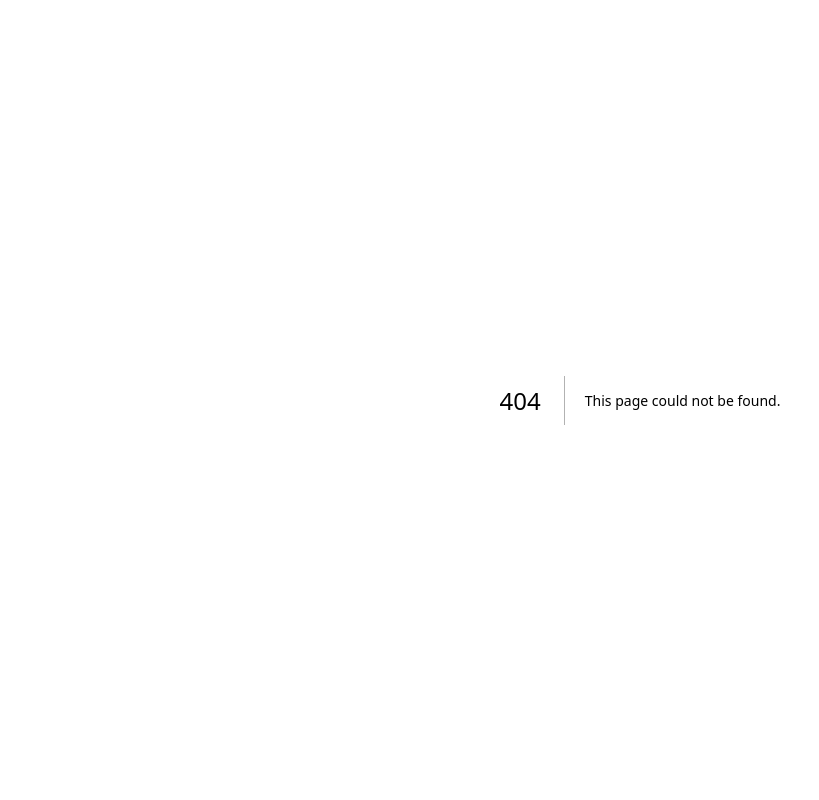
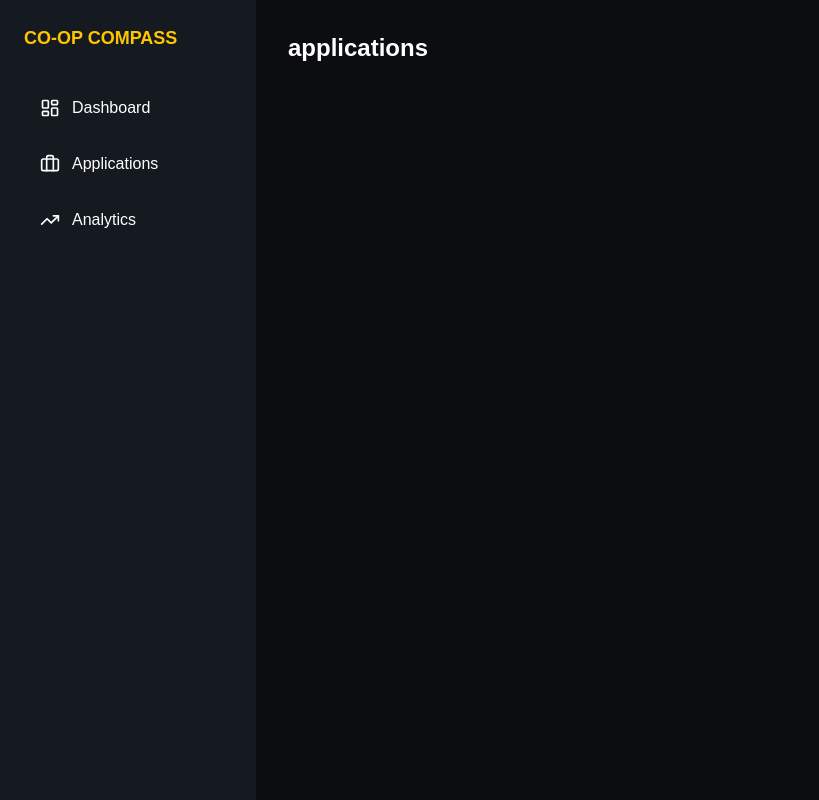
Before and after one commit to gareev-bulat/Co-Op-Compass, a Next.js app: page /applications in a window 1280 px wide. Before the commit this address had no page. Shown: the whole page, without its empty margins (0-819 px from the left). Built offline with nearby package versions, Linux system fonts and the light colour scheme.

Commit message:
feat: dashboard page with the side bar

```diff
--- /dev/null
+++ b/src/app/(dashboard)/analytics/page.tsx
@@ -0,0 +1,3 @@
+export default function AnalyticsPage() {
+  return <h1 className="text-white text-2xl font-bold">analytics</h1>
+}
--- /dev/null
+++ b/src/app/(dashboard)/applications/page.tsx
@@ -0,0 +1,3 @@
+export default function ApplicationsPage() {
+  return <h1 className="text-white text-2xl font-bold">applications</h1>
+}
--- /dev/null
+++ b/src/app/(dashboard)/dashboard/page.tsx
@@ -0,0 +1,3 @@
+export default function DashboardPage() {
+  return <h1 className="text-white text-2xl font-bold">Dashboard</h1>
+}
--- /dev/null
+++ b/src/app/(dashboard)/layout.tsx
@@ -0,0 +1,34 @@
+import { LayoutDashboard, Briefcase, TrendingUp, Settings } from "lucide-react"
+import Link from "next/link"
+
+export default function DashboardLayout({ children }: { children: React.ReactNode }) {
+  return (
+    <div className="flex min-h-screen bg-brand-darker text-white">
+      <aside className="w-64 bg-brand-dark flex flex-col p-6 gap-8">
+
+        <div className="flex items-center gap-3">
+          <span className="text-brand-yellow font-bold text-lg">CO-OP COMPASS</span>
+        </div>
+
+        <nav className="flex flex-col gap-2">
+          <Link href="/dashboard" className="flex items-center gap-3 px-4 py-3 rounded-lg hover:bg-white/10">
+            <LayoutDashboard className="w-5 h-5" />
+            Dashboard
+          </Link>
+          <Link href="/applications" className="flex items-center gap-3 px-4 py-3 rounded-lg hover:bg-white/10">
+            <Briefcase className="w-5 h-5" />
+            Applications
+          </Link>
+          <Link href="/analytics" className="flex items-center gap-3 px-4 py-3 rounded-lg hover:bg-white/10">
+            <TrendingUp className="w-5 h-5" />
+            Analytics
+          </Link>
+        </nav>
+      </aside>
+
+      <main className="flex-1 p-8 overflow-auto">
+        {children}
+      </main>
+    </div>
+  )
+}
--- a/src/app/layout.tsx
+++ b/src/app/layout.tsx
@@ -1,25 +1,18 @@
-import type { Metadata } from "next";
-import { Inter } from "next/font/google";
-import "./globals.css";
+import type { Metadata } from "next"
+import { Inter } from "next/font/google"
+import "./globals.css"
 
-const inter = Inter( {subsets: ["latin"] })
+const inter = Inter({ subsets: ["latin"] })
 
 export const metadata: Metadata = {
   title: "Co-Op Compass",
   description: "Track and analyze your co-op applications",
-};
+}
 
-export default function RootLayout({
-  children,
-}: Readonly<{
-  children: React.ReactNode;
-}>) {
+export default function RootLayout({ children }: { children: React.ReactNode }) {
   return (
-    <html
-      lang="en"
-      className={`${inter.className} h-full antialiased`}
-    >
+    <html lang="en" className={`${inter.className} h-full antialiased`}>
       <body className="min-h-full flex flex-col">{children}</body>
     </html>
-  );
+  )
 }
```
Also changed, not shown: src/app/(landing)/page.tsx (renamed from src/app/page.tsx).
